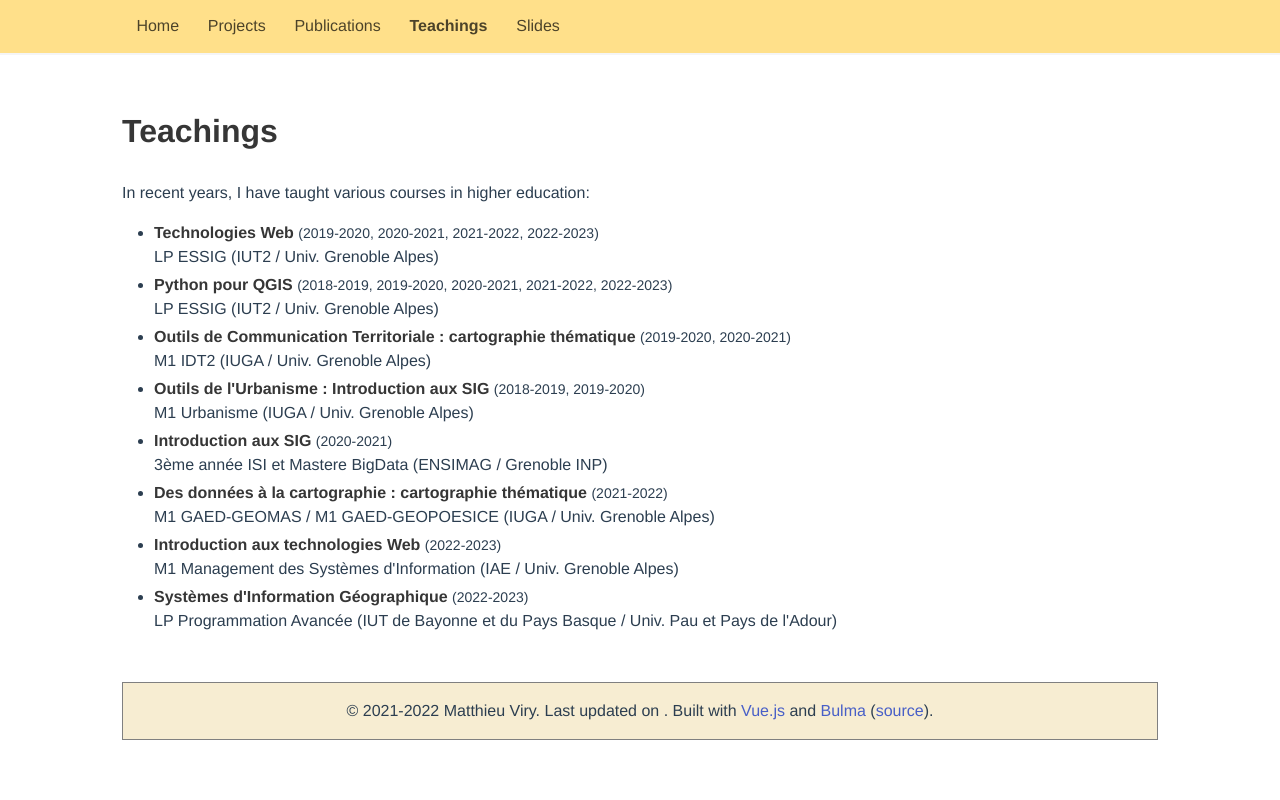
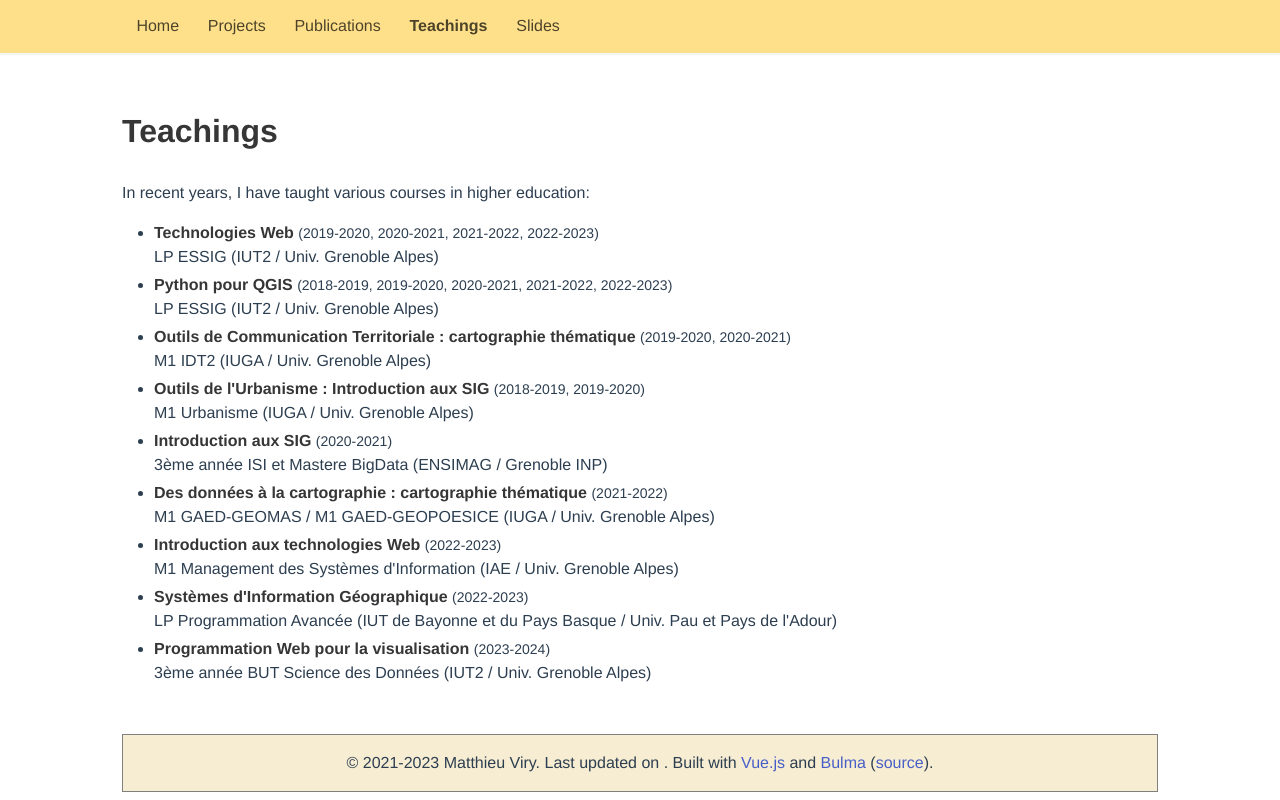
Before and after one commit to mthh/portfolio, a Vue app: page /portfolio/teachings in a window 1280 px wide. Built offline with nearby package versions, Linux system fonts and the light colour scheme.

Commit message:
Update teaching section

```diff
--- a/src/components/Footer.vue
+++ b/src/components/Footer.vue
@@ -1,6 +1,6 @@
 <template>
   <footer class="content">
-    <p>© 2021-2022 Matthieu Viry. Last updated on {{ getBuildDate() }}. Built with <a href="https://v3.vuejs.org/">Vue.js</a> and <a href="https://bulma.io/">Bulma</a> (<a href="https://github.com/mthh/portfolio">source</a>).</p>
+    <p>© 2021-2023 Matthieu Viry. Last updated on {{ getBuildDate() }}. Built with <a href="https://v3.vuejs.org/">Vue.js</a> and <a href="https://bulma.io/">Bulma</a> (<a href="https://github.com/mthh/portfolio">source</a>).</p>
   </footer>
 </template>
 
--- a/src/views/Teachings.vue
+++ b/src/views/Teachings.vue
@@ -42,6 +42,11 @@
           <br>LP Programmation Avancée
           (IUT de Bayonne et du Pays Basque / Univ. Pau et Pays de l'Adour)
         </li>
+        <li>
+          <strong>Programmation Web pour la visualisation</strong> <small>(2023-2024)</small>
+          <br>3ème année BUT Science des Données
+          (IUT2 / Univ. Grenoble Alpes)
+        </li>
       </ul>
     </section>
   </main>
```
